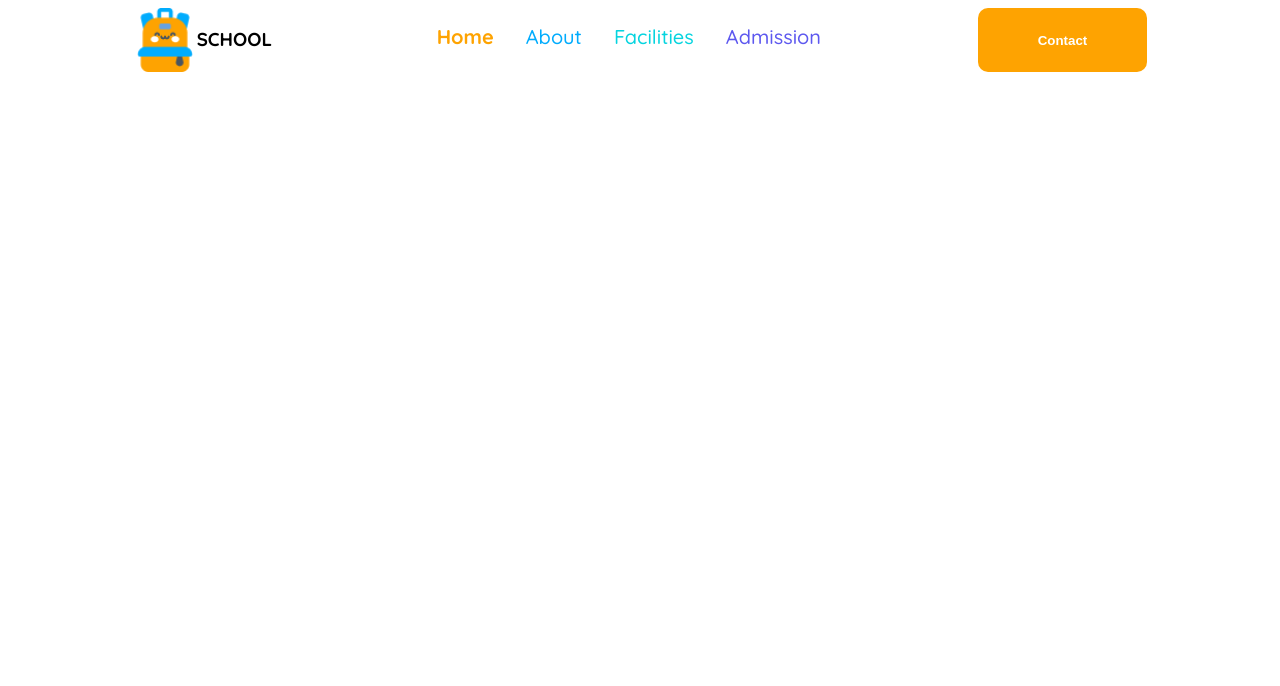
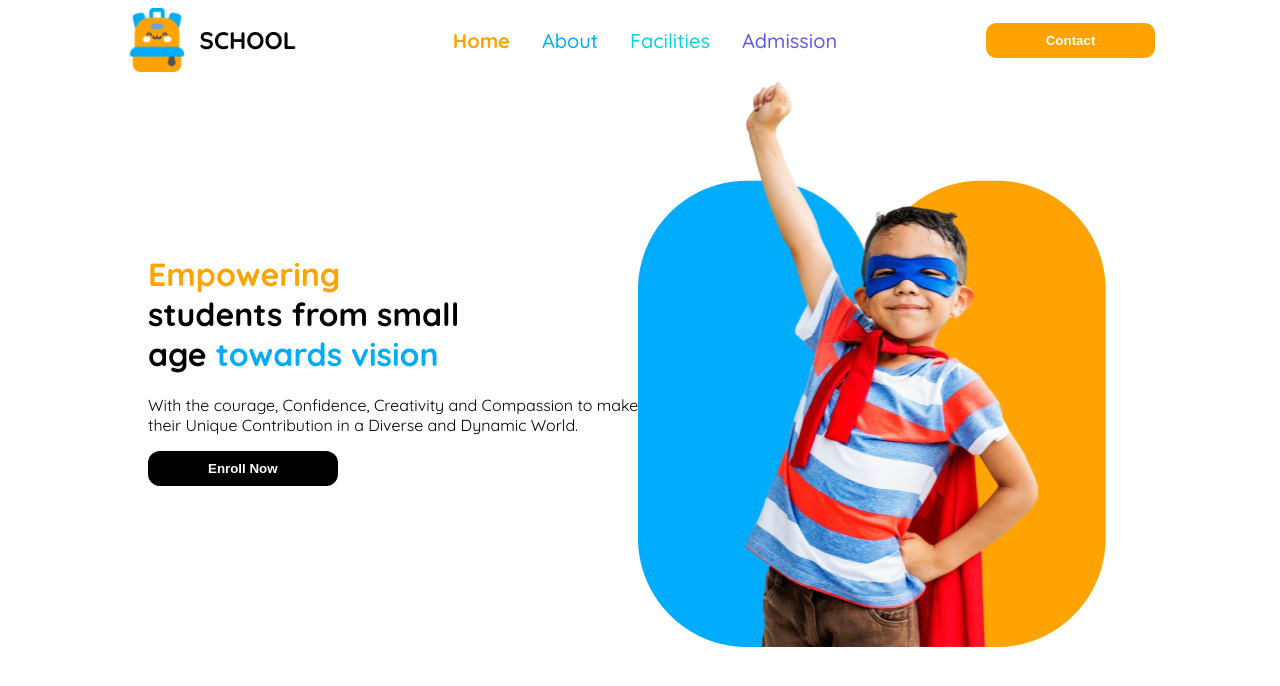
Before and after one commit to mforhad23/responsive-project, a plain HTML site: page index.html in a window 1280 px wide. Drawn offline with Linux system fonts and the light colour scheme.

Commit message:
added banner,tite and  image

```diff
--- a/index.html
+++ b/index.html
@@ -12,7 +12,7 @@
 
         <div class="display-flex">
         <img class="nav-img" src="assets/logo.png" alt="">
-        <h3 class="name">SCHOOL</h3>
+        <h2 class="name">SCHOOL</h2>
         </div>
 
         <div>
@@ -26,6 +26,17 @@
              </div>
              <button class="btn1">Contact</button>
     </nav>
+
+    <div class="banner display-flex">
+    <div>
+        <h1> <span class="empower">Empowering</span> <br>students
+            from small <br> age <span class="vision">towards vision</span></h1>
+         <p>With the courage, Confidence, Creativity and Compassion to
+            make <br> their Unique Contribution in a Diverse and Dynamic World.</p>
+          <button class="btn2">Enroll Now</button>
+    </div>
+        <img class="hero" src="assets/hero-kids.png" alt="">
+    </div>
     </header>
     <main>
 
--- a/styles/style.css
+++ b/styles/style.css
@@ -20,6 +20,7 @@
 /* navbar styles */
 .navbar {
   justify-content: space-evenly;
+  align-items: center;
 }
 
 .navitem{
@@ -61,9 +62,16 @@
   color: #5D58EF;
 }
 
+.name{
+  margin-top: 17px;
+  margin-bottom: 15px;
+}
+
 .nav-img{
   height: 4rem;
   width: 4rem;
+  margin-right: 11px;
+  opacity: 100%;
 
 }
 .name{
@@ -78,3 +86,37 @@
   font-weight: 600;
 
 }
+
+.navbar, .banner{
+  max-width: 1440px;
+  margin: 0 auto;
+}
+
+
+
+/* banner styles */
+
+.banner{
+  margin: 0 140px;
+  align-items: center;
+}
+
+.empower{
+  color: #FEA301;
+}
+.vision{
+  color: #01ACFD;
+}
+.btn2{
+  padding: 10px 60px;
+  background-color: black;
+  border-radius: 12px;
+  color: white;
+  border-style: none;
+  font-weight: 700;
+}
+
+.hero{
+  width: 468px;
+  height: 575px;
+}
```
Also changed, not shown: 1 other file.
